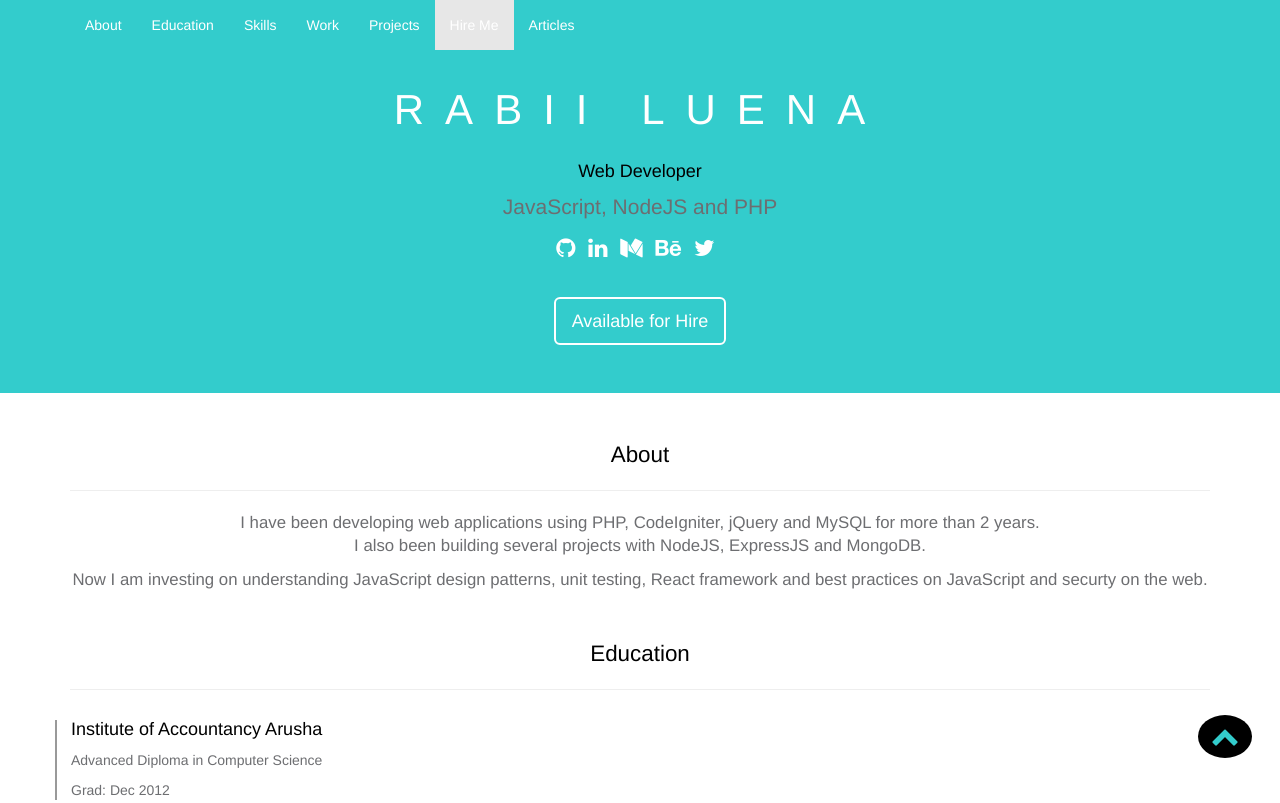
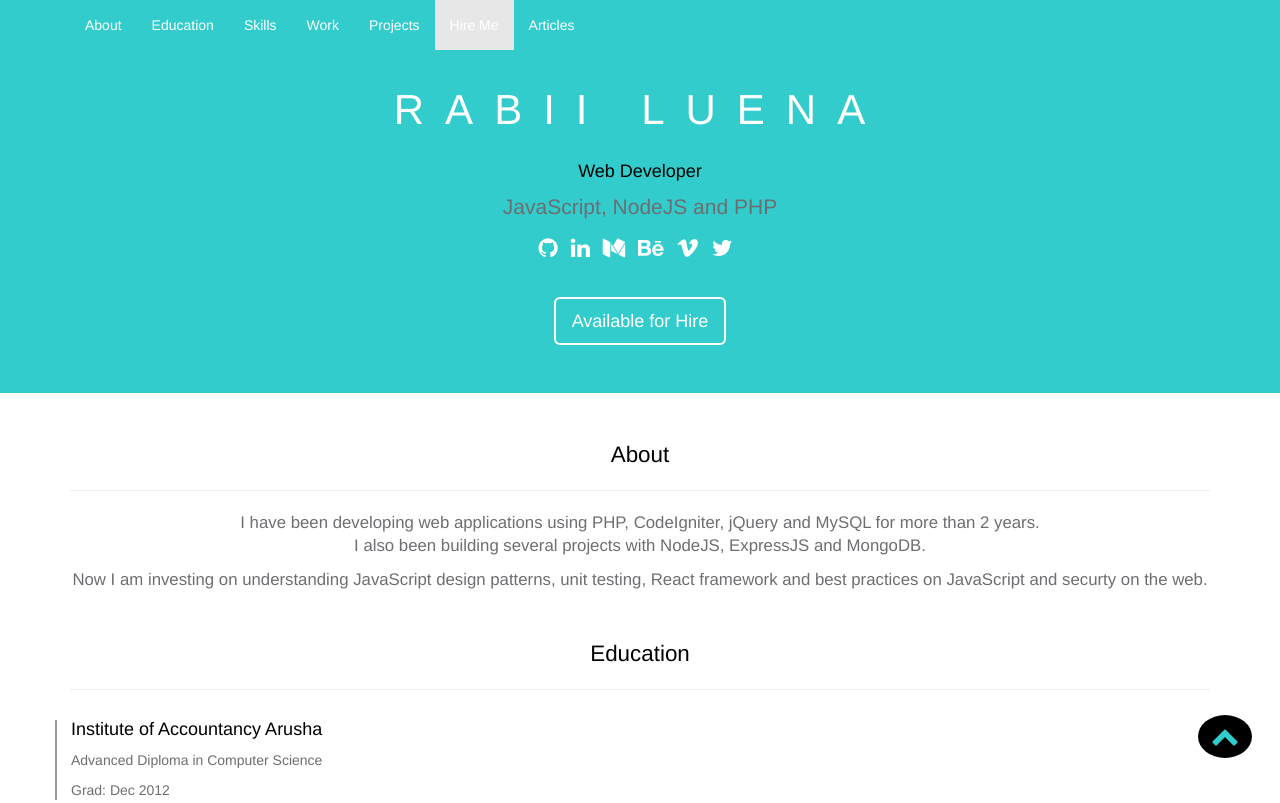
Before and after one commit to rluena/rluena.github.io, a plain HTML site: page index.html in a window 1280 px wide. Shown: the top 803 px of the page. Drawn offline with Linux system fonts and the light colour scheme.

Commit message:
Adding a vimeo social icon

```diff
--- a/index.html
+++ b/index.html
@@ -68,6 +68,7 @@
 					<!-- <a href="http://" class="social-icon"><i class="fa fa-messenger fa-2x"></i></a>				 -->
 					<a href="http://medium.com/@rabiiluena" class="social-icon"><i class="fa fa-medium fa-2x"></i></a>
 					<a href="http://behance.net/rabii" class="social-icon"><i class="fa fa-behance fa-2x"></i></a>
+					<a href="https://vimeo.com/user37643822" class="social-icon"><i class="fa fa-vimeo fa-2x"></i></a>
 					<a href="http://twitter.com/rabiiluena" class="social-icon"><i class="fa fa-twitter fa-2x"></i></a>
 				</div>
 
```
